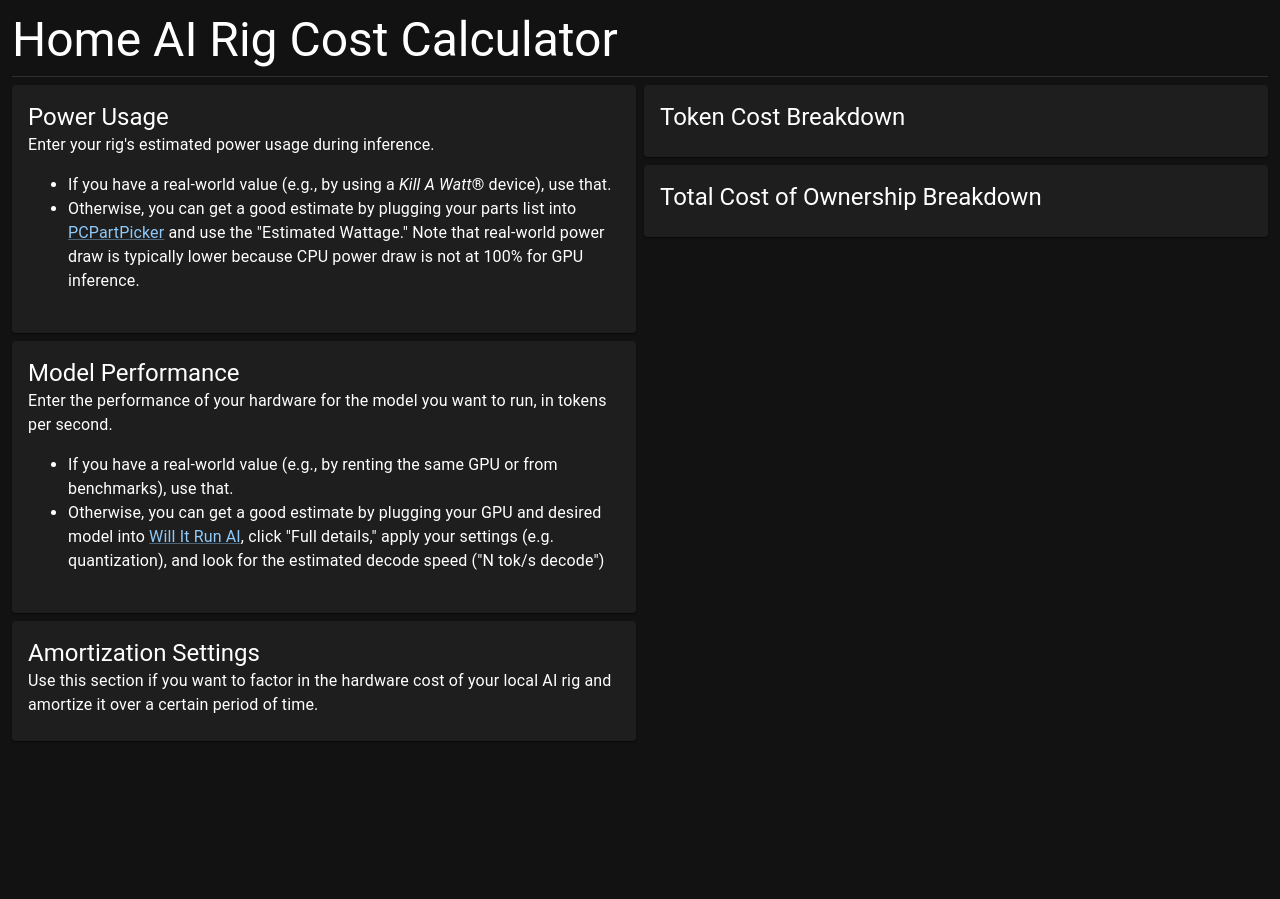
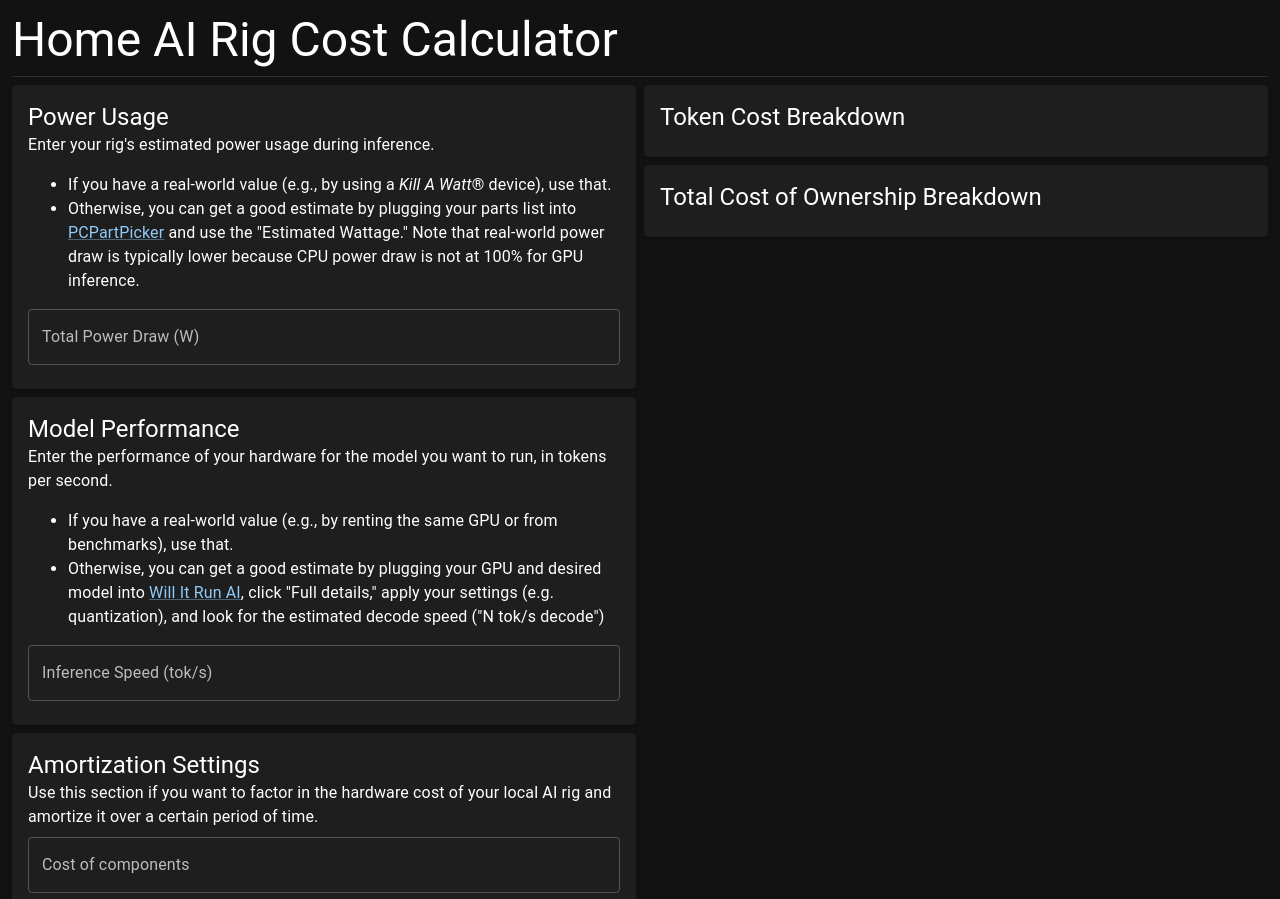
Before and after one commit to gabrianrchua/local-ai-calculator, a React (Vite) app: page / in a window 1280 px wide. Shown: the top 899 px of the page. Before the commit the page ends 800 px from the top, so only its background shows below. Built offline with nearby package versions, Linux system fonts and the light colour scheme.

Commit message:
feat: add input text fields

```diff
--- a/src/pages/Home.tsx
+++ b/src/pages/Home.tsx
@@ -4,6 +4,7 @@ import {
   CardContent,
   Divider,
   Link,
+  TextField,
   Typography,
 } from '@mui/material';
 
@@ -42,6 +43,12 @@ export const HomePage = () => {
                   </Typography>
                 </li>
               </ul>
+              <TextField
+                variant="outlined"
+                label="Total Power Draw (W)"
+                fullWidth
+                type="number"
+              />
             </CardContent>
           </Card>
           <Card>
@@ -71,6 +78,12 @@ export const HomePage = () => {
                   </Typography>
                 </li>
               </ul>
+              <TextField
+                variant="outlined"
+                label="Inference Speed (tok/s)"
+                fullWidth
+                type="number"
+              />
             </CardContent>
           </Card>
           <Card>
@@ -80,6 +93,20 @@ export const HomePage = () => {
                 Use this section if you want to factor in the hardware cost of
                 your local AI rig and amortize it over a certain period of time.
               </Typography>
+              <TextField
+                variant="outlined"
+                label="Cost of components"
+                fullWidth
+                type="number"
+                sx={{ marginTop: '8px' }}
+              />
+              <TextField
+                variant="outlined"
+                label="Average token usage per day"
+                fullWidth
+                type="number"
+                sx={{ marginTop: '8px' }}
+              />
             </CardContent>
           </Card>
         </Box>
```
